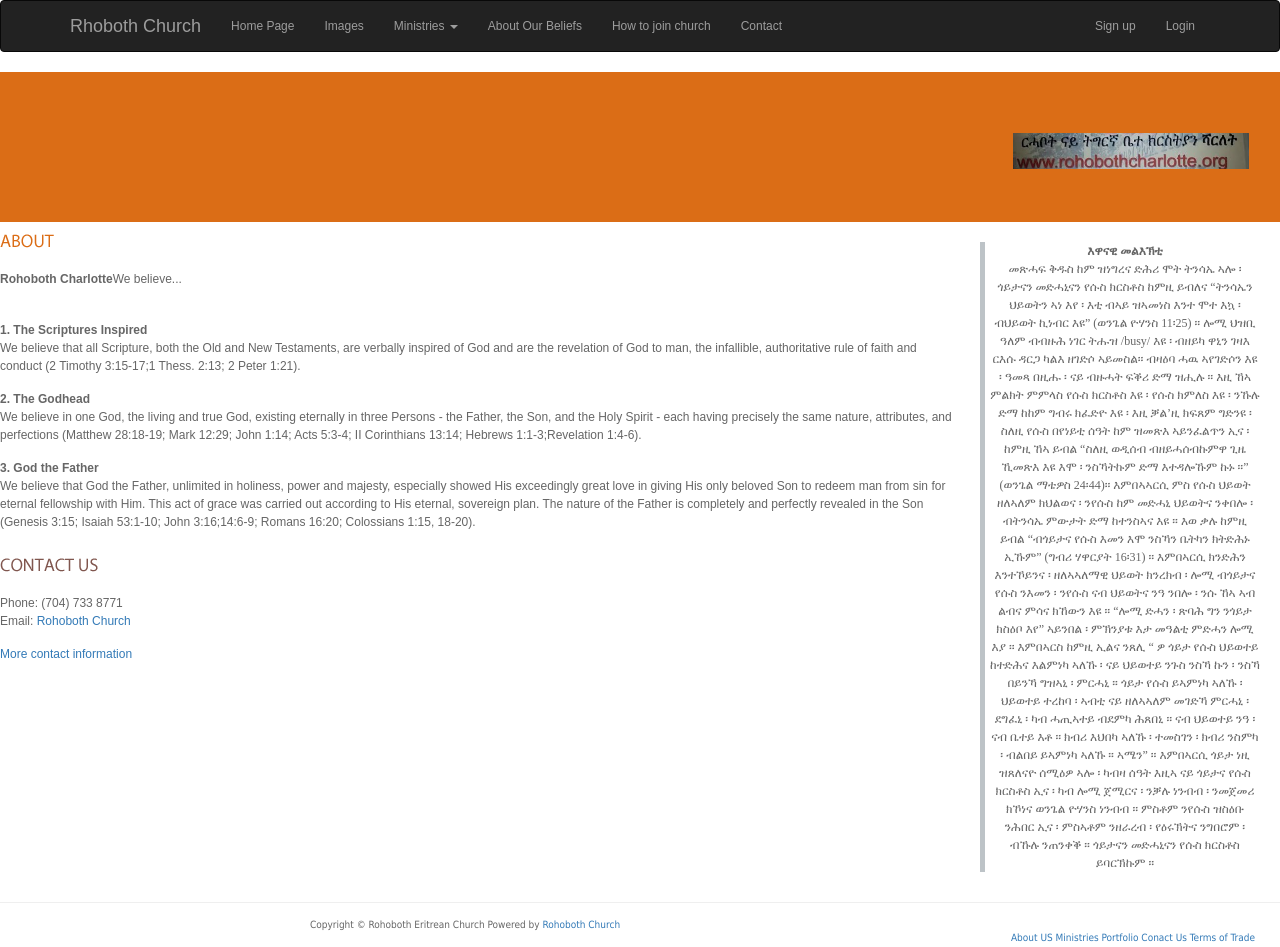
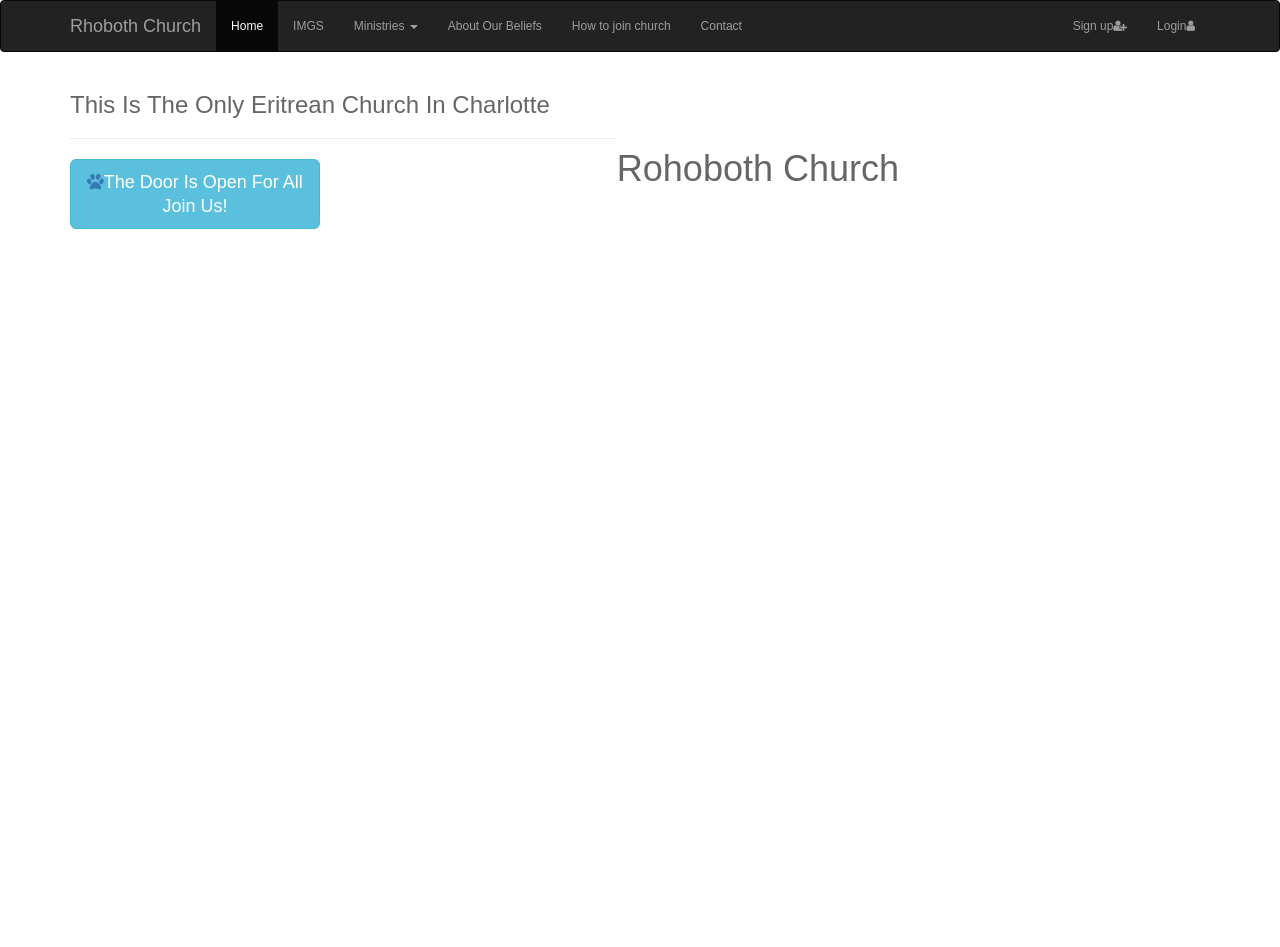
Before and after one commit to amamer401/church-website2, a plain HTML site: page home.html in a window 1280 px wide. After the commit the page ends 800 px from the top, so only its background shows below. Drawn offline with nearby package versions, Linux system fonts and the light colour scheme; files whose address does not match are found by name.

Commit message:
Update home.html

```diff
--- a/home.html
+++ b/home.html
@@ -1,12 +1,16 @@
 <!DOCTYPE html>
 <html>
 <head>
-  <title>Rohoboth Charlotte</title>
-    <link rel="stylesheet" type="text/css" href="https://maxcdn.bootstrapcdn.com/bootstrap/3.3.7/css/bootstrap.min.css">
-	<link rel="stylesheet" type="text/css" href="home.css"
+	<title>Home page</title>
+	<link href="https://fonts.googleapis.com/css?family=Lato:400,700" rel="stylesheet">
+	<link rel="stylesheet" type="text/css" href="https://maxcdn.bootstrapcdn.com/bootstrap/3.3.7/css/bootstrap.min.css">
+	<link rel="stylesheet" type="text/css" href="https://maxcdn.bootstrapcdn.com/font-awesome/4.4.0/css/font-awesome.min.css">
+
+
+	<link rel="stylesheet" type="text/css" href="home.css">
 </head>
 <body>
-  <nav class="navbar navbar-inverse">
+ 	<nav class="navbar navbar-inverse">
   	<div class="container">
      <div class="navbar-header">
 	 	<button type="button" class="navbar-toggle collapsed" data-toggle="collapse" data-target="#bs-nav-demo" aria-expanded="false">
@@ -21,10 +25,10 @@
 
 	 <div class="collapse navbar-collapse" id="bs-nav-demo">
 		 <ul class="nav navbar-nav">
-		 	<li><a href="home.html">Home Page</a></li>
-			<li><a href="galary.html">Images</a></li>
+		 	<li class="active"><a href="home.html">Home</a></li>
+			<li><a href="galary.html">IMGS</a></li>
 			<li class="dropdown">
-	          <a href="#" class="dropdown-toggle" data-toggle="dropdown" role="button" aria-haspopup="true" aria-expanded="false">Ministries <span class="caret"></span></a>
+	          <a href="Ministries.html" class="dropdown-toggle" data-toggle="dropdown" role="button" aria-haspopup="true" aria-expanded="false">Ministries <span class="caret"></span></a>
 				<ul class="dropdown-menu">
 					<li><a href="#">Children Ministry</a></li>
 					<li><a href="#">Prayer Ministry</a></li>
@@ -34,17 +38,17 @@
 					<li><a href="#">Outreach Ministry</a></li>
 					<li><a href="#">Deacons</a></li>
 					<li><a href="#">Bible Study Groups</a></li>
-	            </ul>
+	            </ul></li>
 
 			<li><a href="ourbeliefs.html">About Our Beliefs</a></li>
-			<li><a href="howtojoin.html">How to join church</a></li>
-			<li><a href="#">Contact</a></li>
+			<li><a href="howjoin.html">How to join church</a></li>
+			<li><a href="contact.html">Contact</a></li>
 			<li><a href="#"></a></li>
 
 		 </ul>
 		 <ul class="nav navbar-nav navbar-right">
-			<li><a href="#">Sign up</a></li>
-			<li><a href="#">Login</a></li>
+			<li><a href="#">Sign up<i class="fa fa-user-plus"></i></a></li>
+			<li><a href="#">Login<i class="fa fa-user"></i></a></li>
 
 		 </ul>
 
@@ -54,54 +58,37 @@
 
     </div>
   </nav>
+	<div class="container">
+		<div class="row">
+			<div class="col-lg-12">
 
-		<div id="header">
-			<h1><img src="C:/Users/Hp p6310f/Desktop/project/church website2/images/rohobth.jpg" width ="236" height ="36" alt="Rohoboth Church" border="0"/></h1>
-		</div>
-		<div class="post">
-		  <!--<div class="padding">-->
+			  <div id="content">
+				<h1>Rohoboth Church</h1>
+				<h3>This Is The Only Eritrean Church In Charlotte</h3>
+				<hr>
+				<button class="btn btn-info btn-lg"><a href="howtojoin.html"><i class="fa fa-paw"></i></a>The Door Is Open For All<br/>Join Us!</button>
+			  </div>
 
-		<p class = "qoute"> <strong>እዋናዊ መልእኽቲ</strong><br/>መጽሓፍ ቅዱስ ከም ዝነግረና ድሕሪ ሞት ትንሳኤ ኣሎ ፡ ጎይታናን መድሓኒናን የሱስ ክርስቶስ ከምዚ ይብለና “ትንሳኤን ህይወትን ኣነ እየ ፡ እቲ ብኣይ ዝኣመነስ እንተ ሞተ እኳ ፡ ብህይወት ኪነብር እዩ” (ወንጌል ዮሃንስ 11፡25) ። ሎሚ ህዝቢ ዓለም ብብዙሕ ነገር ትሑዝ /busy/ እዩ ፡ ብዘይካ ዋኒን ገዛእ ርእሱ ዳርጋ ካልእ ዘገድሶ ኣይመስል። ብዛዕባ ሓዉ ኣየገድሶን እዩ ፡ ዓመጻ በዚሑ ፡ ናይ ብዙሓት ፍቕሪ ድማ ዝሒሉ ። እዚ ኸኣ ምልክት ምምላስ የሱስ ክርስቶስ እዩ ፡ የሱስ ክምለስ እዩ ፡ ንኹሉ ድማ ከከም ግብሩ ክፈድዮ እዩ ፡ እዚ ቓል’ዚ ክፍጸም ግድንዩ ፡ ስለዚ የሱስ በየነይቲ ሰዓት ከም ዝመጽእ ኣይንፈልጥን ኢና ፡ ከምዚ ኸኣ ይብል “ስለዚ ወዲሰብ ብዘይሓሰብኩምዋ ጊዜ ኺመጽእ እዩ እሞ ፡ ንስኻትኩም ድማ እተዳሎኹም ኩኑ ።” (ወንጌል ማቴዎስ 24፡44)። እምበኣኣርሲ ምስ የሱስ ህይወት ዘለኣለም ክህልወና ፡ ንየሱስ ከም መድሓኒ ህይወትና ንቀበሎ ፡ ብትንሳኤ ምውታት ድማ ከተንስኣና እዩ ። እወ ቃሉ ከምዚ ይብል “ብጎይታና የሱስ እመን እሞ ንስኻን ቤትካን ክትድሕኑ ኢኹም” (ግብሪ ሃዋርያት 16፡31) ።
-
-እምበኣርሲ ክንድሕን እንተኾይንና ፡ ዘለኣኣለማዊ ህይወት ክንረክብ ፡ ሎሚ ብጎይታና የሱስ ንእመን ፡ ንየሱስ ናብ ህይወትና ንዓ ንበሎ ፡ ንሱ ኸኣ ኣብ ልብና ምሳና ክኸውን እዩ ። “ሎሚ ድሓን ፡ ጽባሕ ግን ንጎይታ ክስዕቦ እየ” ኣይንበል ፡ ምኽንያቱ እታ መዓልቲ ምድሓን ሎሚ እያ ። እምበኣርስ ከምዚ ኢልና ንጸሊ “ ዎ ጎይታ የሱስ ህይወተይ ከተድሕና እልምነካ ኣለኹ ፡ ናይ ህይወተይ ንጉስ ንስኻ ኩን ፡ ንስኻ በይንኻ ግዝኣኒ ፡ ምርሓኒ ፡፡ ጎይታ የሱስ ይኣምነካ ኣለኹ ፡ ህይወተይ ተረከባ ፡ ኣብቲ ናይ ዘለኣኣለም መገድኻ ምርሓኒ ፡ ደግፈኒ ፡ ካብ ሓጢኣተይ ብደምካ ሕጸበኒ ። ናብ ህይወተይ ንዓ ፡ ናብ ቤተይ እቶ ። ክብሪ እህበካ ኣለኹ ፡ ተመስገን ፡ ክብሪ ንስምካ ፡ ብልበይ ይኣምነካ ኣለኹ ። ኣሜን” ። እምበኣርሲ ጎይታ ነዚ ዝጸለናዮ ሰሚዕዎ ኣሎ ፡ ካብዛ ሰዓት እዚኣ ናይ ጎይታና የሱስ ክርስቶስ ኢና ፡ ካብ ሎሚ ጀሚርና ፡ ንቓሉ ነንብብ ፡ ንመጀመሪ ክኾነና ወንጌል ዮሃንስ ነንብብ ። ምስቶም ንየሱስ ዝስዕቡ ንሕበር ኢና ፡ ምስኣቶም ንዘራረብ ፡ የዕሩኽትና ንግበሮም ፡ ብኹሉ ንጠንቀቕ ። ጎይታናን መድሓኒናን የሱስ ክርስቶስ ይባርኽኩም ። </p>
-
-
-		</div>
-		<div id="content">
-			<h2><img src="C:/Users/Hp p6310f/Desktop/project/church website2/images/about.gif" width ="54" height ="14" alt="About"/></h2>
-			<p><strong>Rohoboth Charlotte</strong>We believe...</p><br/>
-        <p><strong>1. The Scriptures Inspired</strong><br/>
-
-We believe that all Scripture, both the Old and New Testaments, are verbally inspired of God and are the revelation of God to man, the infallible, authoritative rule of faith and conduct (2 Timothy 3:15-17;1 Thess. 2:13; 2 Peter 1:21).</p>
-
-<p><strong>2. The Godhead</strong><br/>
-
-We believe in one God, the living and true God, existing eternally in three Persons - the Father, the Son, and the Holy Spirit - each having precisely the same nature, attributes, and perfections (Matthew 28:18-19; Mark 12:29; John 1:14; Acts 5:3-4; II Corinthians 13:14; Hebrews 1:1-3;Revelation 1:4-6).</p>
-
-<p><strong>3. God the Father</strong><br/>
-
-We believe that God the Father, unlimited in holiness, power and majesty, especially showed His exceedingly great love in giving His only beloved Son to redeem man from sin for eternal fellowship with Him. This act of grace was carried out according to His eternal, sovereign plan. The nature of the Father is completely and perfectly revealed in the Son (Genesis 3:15; Isaiah 53:1-10; John 3:16;14:6-9; Romans 16:20; Colossians 1:15, 18-20).</p>
-            <h2><img src="C:/Users/Hp p6310f/Desktop/project/church website2/images/contact.gif" width ="98" height="14" alt="Contact Us" /></h2>
-            <p>Phone: (704) 733 8771<br/>
-               Email: <a href="mailto:taman60@yahoo.com">Rohoboth Church</a><br/></p>
-               <p><a href="#">More contact information</a></p>
-		</div>
-		<div id="footer">
-			<div id="altnav">
-				<a href="#">About US</a>
-				<a href="#">Ministries</a>
-				<a href="#">Portfolio</a>
-				<a href="#">Conact Us</a>
-				<a href="#">Terms of Trade</a>
 			</div>
-			<div id ="Copyright">
-			Copyright © Rohoboth Eritrean Church
-			Powered by <a href="http://www.rohobothcharlotte.org/>Rohoboth Church</a> and <a href="http://www.rohobothcharlotte.org/">Rohoboth Church</a></div>
-		</div>
 		</div>
 	</div>
 
-	<script src="https://code.jquery.com/jquery-2.2.4.js"></script>
-<script src="https://maxcdn.bootstrapcdn.com/bootstrap/3.3.7/js/bootstrap.min.js"></script>
+ <!--  <div id="footer">
+      <div id="altnav">
+        <a href="home.html">Home</a>
+        <a href="#">Ministries</a>
+        <a href="">About us</a>
+        <a href="contact.html">Conact Us</a>
+        <a href="join.html">How to Join</a>
+      </div>
+      <div id ="Copyright">
+      Copyright © Rohoboth Eritrean Church
+      Powered by <a href="http://www.rohobothcharlotte.org">Rohoboth Church</a> </div>
+  </div>  -->
+
+
+
+<script type="text/javascript" src="https://code.jquery.com/jquery-2.2.4.js"></script>
+<script type="text/javascript" src="https://maxcdn.bootstrapcdn.com/bootstrap/3.3.7/js/bootstrap.min.js"></script>
 </body>
 </html>
```
